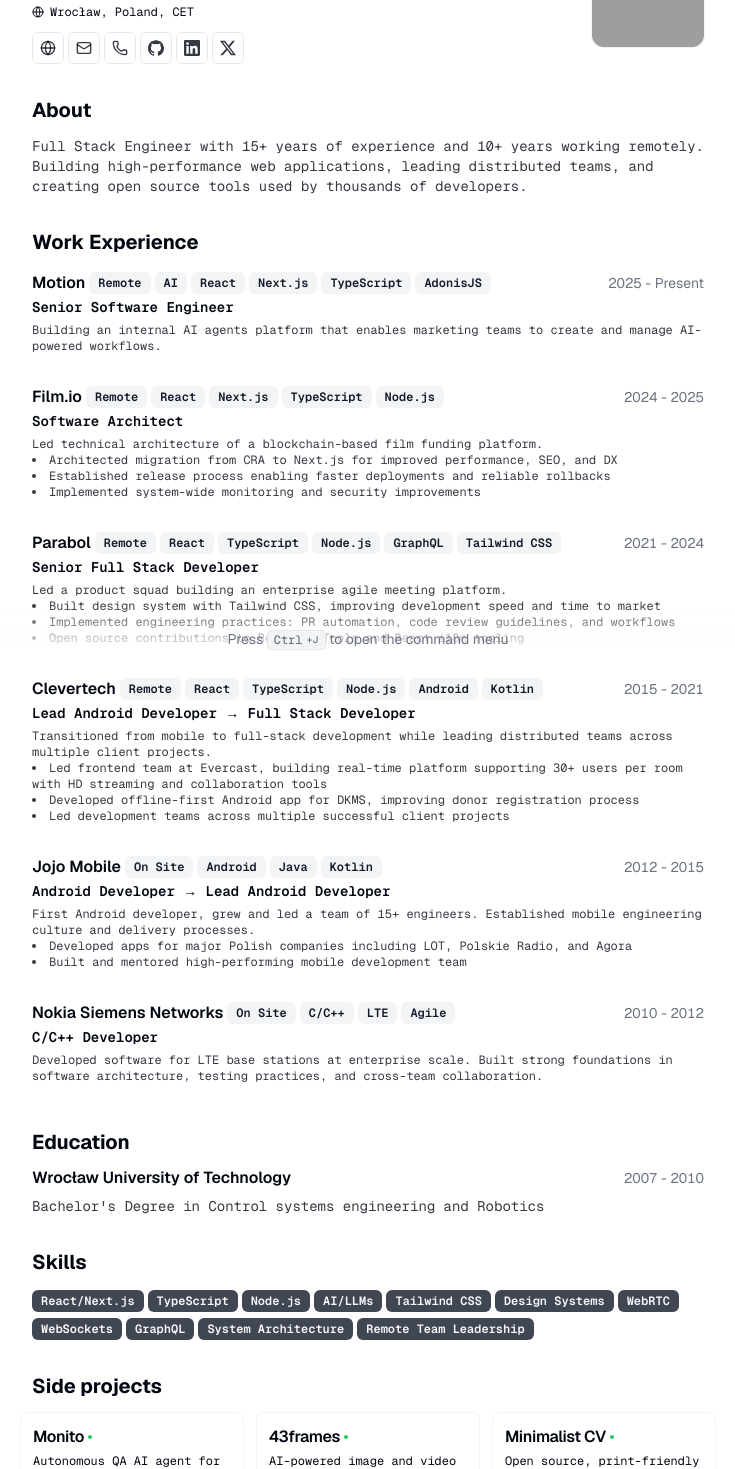
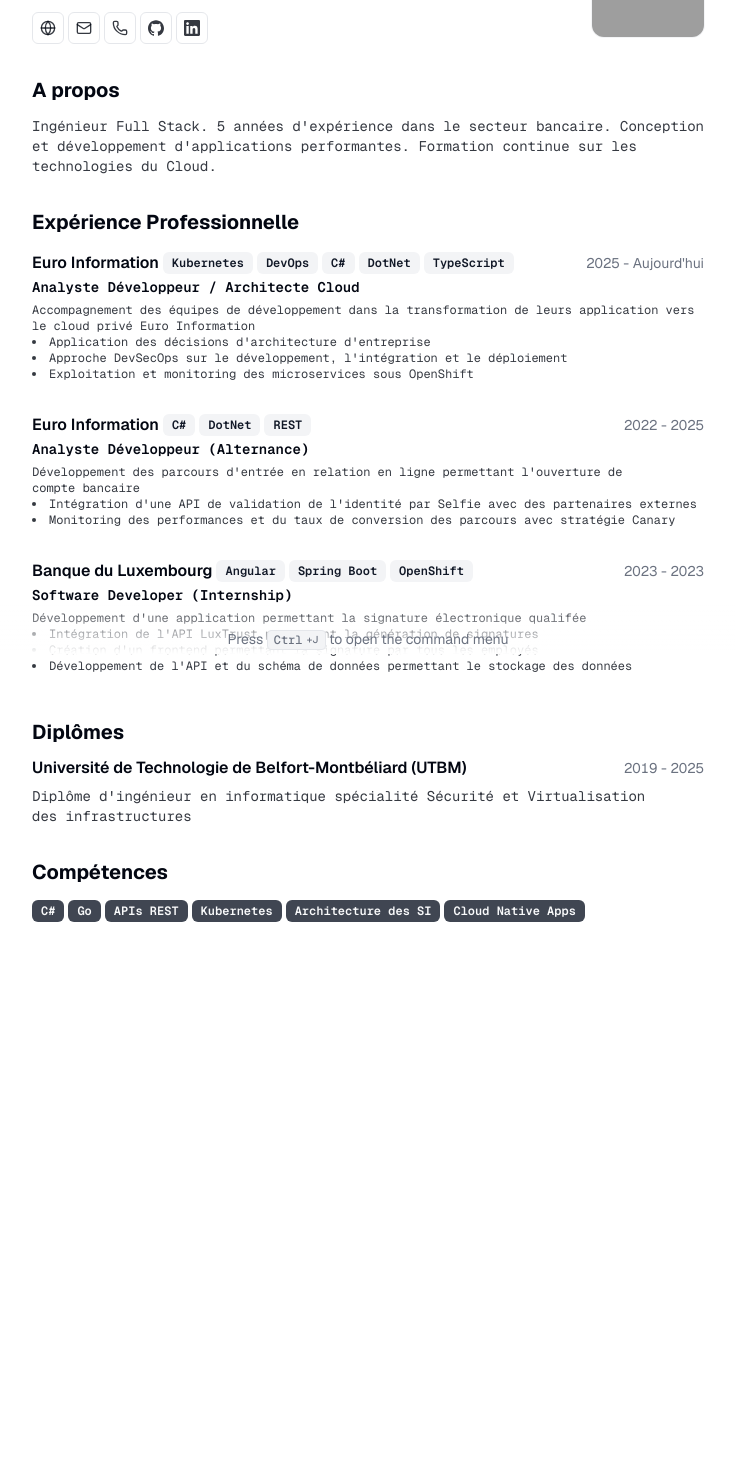
Before and after one commit to theoraim/cv, a Next.js app: page / in a window 1280 px wide. Shown: the part 146-1615 px from the top of the page, without its empty margins (272-1007 px from the left). After the commit the page ends 1132 px from the top, so only its background shows below. Built offline with nearby package versions, Linux system fonts and the light colour scheme; grey boxes are pictures that could not be loaded.

Commit message:
update resume with my data

```diff
--- /dev/null
+++ b/pnpm-workspace.yaml
@@ -0,0 +1,2 @@
+allowBuilds:
+  sharp: set this to true or false
--- a/src/app/components/education.tsx
+++ b/src/app/components/education.tsx
@@ -66,7 +66,7 @@ export function Education({ education }: EducationListProps) {
   return (
     <Section>
       <h2 className="text-xl font-bold" id="education-section">
-        Education
+        Diplômes
       </h2>
       <div
         className="space-y-4"
--- a/src/app/components/header.tsx
+++ b/src/app/components/header.tsx
@@ -2,7 +2,6 @@ import { GlobeIcon, MailIcon, PhoneIcon } from "lucide-react";
 import type React from "react";
 import { Avatar } from "@/components/avatar";
 import { GitHubIcon, LinkedInIcon } from "@/components/icons";
-import { XIcon } from "@/components/icons/x-icon";
 import { Button } from "@/components/ui/button";
 import { RESUME_DATA } from "@/data/resume-data";
 import type { IconType } from "@/lib/types";
@@ -14,7 +13,6 @@ const ICON_MAP: Record<
 > = {
   github: GitHubIcon,
   linkedin: LinkedInIcon,
-  x: XIcon,
   globe: GlobeIcon,
   mail: MailIcon,
   phone: PhoneIcon,
--- a/src/app/components/skills.tsx
+++ b/src/app/components/skills.tsx
@@ -42,7 +42,7 @@ export function Skills({ skills, className }: SkillsProps) {
   return (
     <Section className={className}>
       <h2 className="text-xl font-bold" id="skills-section">
-        Skills
+        Compétences
       </h2>
       <SkillsList skills={skills} />
     </Section>
--- a/src/app/components/summary.tsx
+++ b/src/app/components/summary.tsx
@@ -13,7 +13,7 @@ export function Summary({ summary, className }: AboutProps) {
   return (
     <Section className={className}>
       <h2 className="text-xl font-bold" id="about-section">
-        About
+        A propos
       </h2>
       <div className="text-pretty font-mono text-sm text-foreground/80 print:text-[12px]">
         {summary}
--- a/src/app/components/work-experience.tsx
+++ b/src/app/components/work-experience.tsx
@@ -52,7 +52,7 @@ function WorkPeriod({ start, end }: WorkPeriodProps) {
       className="text-sm tabular-nums text-gray-500"
       title={`Employment period: ${start} to ${end ?? "Present"}`}
     >
-      {start} - {end ?? "Present"}
+      {start} - {end ?? "Aujourd'hui"}
     </div>
   );
 }
@@ -144,7 +144,7 @@ export function WorkExperience({ work }: WorkExperienceProps) {
   return (
     <Section>
       <h2 className="text-xl font-bold" id="work-experience">
-        Work Experience
+        Expérience Professionnelle
       </h2>
       <div
         className="space-y-4 print:space-y-0"
--- a/src/app/page.tsx
+++ b/src/app/page.tsx
@@ -4,7 +4,6 @@ import { RESUME_DATA } from "@/data/resume-data";
 import { generateResumeStructuredData } from "@/lib/structured-data";
 import { Education } from "./components/education";
 import { Header } from "./components/header";
-import { Projects } from "./components/projects";
 import { Skills } from "./components/skills";
 import { Summary } from "./components/summary";
 import { WorkExperience } from "./components/work-experience";
@@ -106,12 +105,6 @@ export default function ResumePage() {
             >
               <Skills skills={RESUME_DATA.skills} />
             </div>
-            <div
-              className="animate-fade-in"
-              style={{ animationDelay: "375ms" }}
-            >
-              <Projects projects={RESUME_DATA.projects} />
-            </div>
           </div>
         </section>
 
--- a/src/components/icons/x-icon.tsx
+++ /dev/null
@@ -1,11 +0,0 @@
-export const XIcon = (props: React.SVGProps<SVGSVGElement>) => {
-  return (
-    <svg viewBox="0 0 24 24" xmlns="http://www.w3.org/2000/svg" {...props}>
-      <title>X</title>
-      <path
-        fill="currentColor"
-        d="M18.901 1.153h3.68l-8.04 9.19L24 22.846h-7.406l-5.8-7.584-6.638 7.584H.474l8.6-9.83L0 1.154h7.594l5.243 6.932ZM17.61 20.644h2.039L6.486 3.24H4.298Z"
-      />
-    </svg>
-  );
-};
--- a/src/data/resume-data.ts
+++ b/src/data/resume-data.ts
@@ -1,173 +1,93 @@
 import type { ResumeData } from "@/lib/types";
 
 export const RESUME_DATA: ResumeData = {
-  name: "Bartosz Jarocki",
-  initials: "BJ",
-  location: "Wrocław, Poland, CET",
-  locationLink: "https://www.google.com/maps/place/Wrocław",
-  about: "Full Stack Engineer building products from the ground up.",
+  name: "Théo Durr",
+  initials: "TD",
+  location: "Strasbourg, France",
+  locationLink: "https://www.google.com/maps/place/Strasbourg",
+  about: "Ingénieur Full Stack",
   summary:
-    "Full Stack Engineer with 15+ years of experience and 10+ years working remotely. Building high-performance web applications, leading distributed teams, and creating open source tools used by thousands of developers.",
-  avatarUrl: "https://avatars.githubusercontent.com/u/1017620?v=4",
-  personalWebsiteUrl: "https://jarocki.me",
+    "Ingénieur Full Stack. 5 années d'expérience dans le secteur bancaire. Conception et développement d'applications performantes. Formation continue sur les technologies du Cloud.",
+  avatarUrl: "https://avatars.githubusercontent.com/u/47631598?v=4",
+  personalWebsiteUrl: "https://theodurr.fr",
   contact: {
-    email: "bartosz.jarocki@hey.com",
-    tel: "+48530213401",
+    email: "contact@theodurr.fr",
+    tel: "+33665697530",
     social: [
       {
         name: "GitHub",
-        url: "https://github.com/BartoszJarocki",
+        url: "https://github.com/theoraim",
         icon: "github",
       },
       {
         name: "LinkedIn",
-        url: "https://www.linkedin.com/in/bjarocki/",
+        url: "https://www.linkedin.com/in/theodurr/",
         icon: "linkedin",
-      },
-      {
-        name: "X",
-        url: "https://x.com/BartoszJarocki",
-        icon: "x",
       },
     ],
   },
   education: [
     {
-      school: "Wrocław University of Technology",
-      degree: "Bachelor's Degree in Control systems engineering and Robotics",
-      start: "2007",
-      end: "2010",
+      school: "Université de Technologie de Belfort-Montbéliard (UTBM)",
+      degree:
+        "Diplôme d'ingénieur en informatique spécialité Sécurité et Virtualisation des infrastructures",
+      start: "2019",
+      end: "2025",
     },
   ],
   work: [
     {
-      company: "Motion",
-      link: "https://motionapp.com/",
-      badges: ["Remote", "AI", "React", "Next.js", "TypeScript", "AdonisJS"],
-      title: "Senior Software Engineer",
+      company: "Euro Information",
+      link: "https://e-i.com",
+      badges: ["Kubernetes", "DevOps", "C#", "DotNet", "TypeScript"],
+      title: "Analyste Développeur / Architecte Cloud",
       start: "2025",
       end: null,
       description:
-        "Building an internal AI agents platform that enables marketing teams to create and manage AI-powered workflows.",
-    },
-    {
-      company: "Film.io",
-      link: "https://film.io",
-      badges: ["Remote", "React", "Next.js", "TypeScript", "Node.js"],
-      title: "Software Architect",
-      start: "2024",
-      end: "2025",
-      description:
-        "Led technical architecture of a blockchain-based film funding platform.",
+        "Accompagnement des équipes de développement dans la transformation de leurs application vers le cloud privé Euro Information",
       highlights: [
-        "Architected migration from CRA to Next.js for improved performance, SEO, and DX",
-        "Established release process enabling faster deployments and reliable rollbacks",
-        "Implemented system-wide monitoring and security improvements",
+        "Application des décisions d'architecture d'entreprise",
+        "Approche DevSecOps sur le développement, l'intégration et le déploiement",
+        "Exploitation et monitoring des microservices sous OpenShift",
       ],
     },
     {
-      company: "Parabol",
-      link: "https://parabol.co",
-      badges: [
-        "Remote",
-        "React",
-        "TypeScript",
-        "Node.js",
-        "GraphQL",
-        "Tailwind CSS",
-      ],
-      title: "Senior Full Stack Developer",
-      start: "2021",
-      end: "2024",
+      company: "Euro Information",
+      link: "https://e-i.com",
+      badges: ["C#", "DotNet", "REST"],
+      title: "Analyste Développeur (Alternance)",
+      start: "2022",
+      end: "2025",
       description:
-        "Led a product squad building an enterprise agile meeting platform.",
+        "Développement des parcours d'entrée en relation en ligne permettant l'ouverture de compte bancaire",
       highlights: [
-        "Built design system with Tailwind CSS, improving development speed and time to market",
-        "Implemented engineering practices: PR automation, code review guidelines, and workflows",
-        "Open source contributions to Relay DevTools and React i18n tooling",
+        "Intégration d'une API de validation de l'identité par Selfie avec des partenaires externes",
+        "Monitoring des performances et du taux de conversion des parcours avec stratégie Canary",
       ],
     },
     {
-      company: "Clevertech",
-      link: "https://clevertech.biz",
-      badges: ["Remote", "React", "TypeScript", "Node.js", "Android", "Kotlin"],
-      title: "Lead Android Developer → Full Stack Developer",
-      start: "2015",
-      end: "2021",
+      company: "Banque du Luxembourg",
+      link: "https://www.banquedeluxembourg.com",
+      badges: ["Angular", "Spring Boot", "OpenShift"],
+      title: "Software Developer (Internship)",
+      start: "2023",
+      end: "2023",
       description:
-        "Transitioned from mobile to full-stack development while leading distributed teams across multiple client projects.",
+        "Développement d'une application permettant la signature électronique qualifée",
       highlights: [
-        "Led frontend team at Evercast, building real-time platform supporting 30+ users per room with HD streaming and collaboration tools",
-        "Developed offline-first Android app for DKMS, improving donor registration process",
-        "Led development teams across multiple successful client projects",
+        "Intégration de l'API LuxTrust permettant la génération de signatures",
+        "Création d'un frontend permettant la signature par tous les employés",
+        "Développement de l'API et du schéma de données permettant le stockage des données",
       ],
-    },
-    {
-      company: "Jojo Mobile",
-      link: "https://bsgroup.eu/",
-      badges: ["On Site", "Android", "Java", "Kotlin"],
-      title: "Android Developer → Lead Android Developer",
-      start: "2012",
-      end: "2015",
-      description:
-        "First Android developer, grew and led a team of 15+ engineers. Established mobile engineering culture and delivery processes.",
-      highlights: [
-        "Developed apps for major Polish companies including LOT, Polskie Radio, and Agora",
-        "Built and mentored high-performing mobile development team",
-      ],
-    },
-    {
-      company: "Nokia Siemens Networks",
-      link: "https://www.nokia.com",
-      badges: ["On Site", "C/C++", "LTE", "Agile"],
-      title: "C/C++ Developer",
-      start: "2010",
-      end: "2012",
-      description:
-        "Developed software for LTE base stations at enterprise scale. Built strong foundations in software architecture, testing practices, and cross-team collaboration.",
     },
   ],
   skills: [
-    "React/Next.js",
-    "TypeScript",
-    "Node.js",
-    "AI/LLMs",
-    "Tailwind CSS",
-    "Design Systems",
-    "WebRTC",
-    "WebSockets",
-    "GraphQL",
-    "System Architecture",
-    "Remote Team Leadership",
+    "C#",
+    "Go",
+    "APIs REST",
+    "Kubernetes",
+    "Architecture des SI",
+    "Cloud Native Apps",
   ],
-  projects: [
-    {
-      title: "Monito",
-      techStack: ["TypeScript", "Next.js", "AI", "Browser Extension"],
-      description: "Autonomous QA AI agent for web applications",
-      link: {
-        label: "monito.dev",
-        href: "https://monito.dev/",
-      },
-    },
-    {
-      title: "43frames",
-      techStack: ["TypeScript", "Next.js", "AI"],
-      description: "AI-powered image and video generation studio",
-      link: {
-        label: "43frames.com",
-        href: "https://43frames.com/",
-      },
-    },
-    {
-      title: "Minimalist CV",
-      techStack: ["TypeScript", "Next.js", "Tailwind CSS"],
-      description:
-        "Open source, print-friendly CV template. 9,600+ stars on GitHub",
-      link: {
-        label: "Minimalist CV",
-        href: "https://github.com/BartoszJarocki/cv",
-      },
-    },
-  ],
+  projects: [],
 } as const;
--- a/src/lib/types.ts
+++ b/src/lib/types.ts
@@ -4,7 +4,7 @@ export type ResumeIcon =
   | React.ComponentType<React.SVGProps<SVGSVGElement>>
   | StaticImageData;
 
-export type IconType = "github" | "linkedin" | "x" | "globe" | "mail" | "phone";
+export type IconType = "github" | "linkedin" | "globe" | "mail" | "phone";
 
 export interface ResumeData {
   name: string;
```
